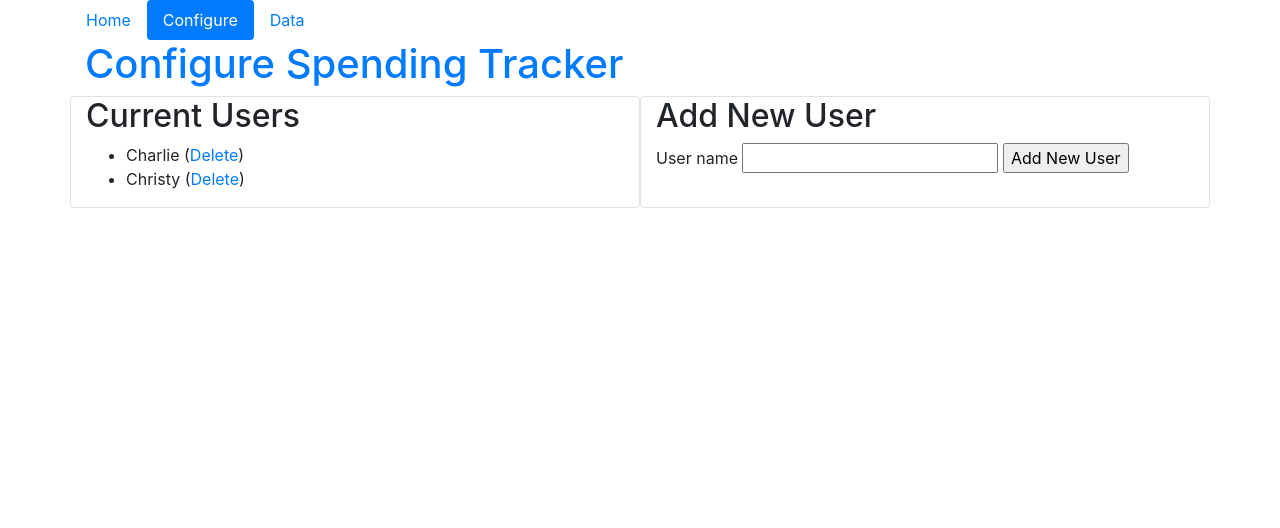
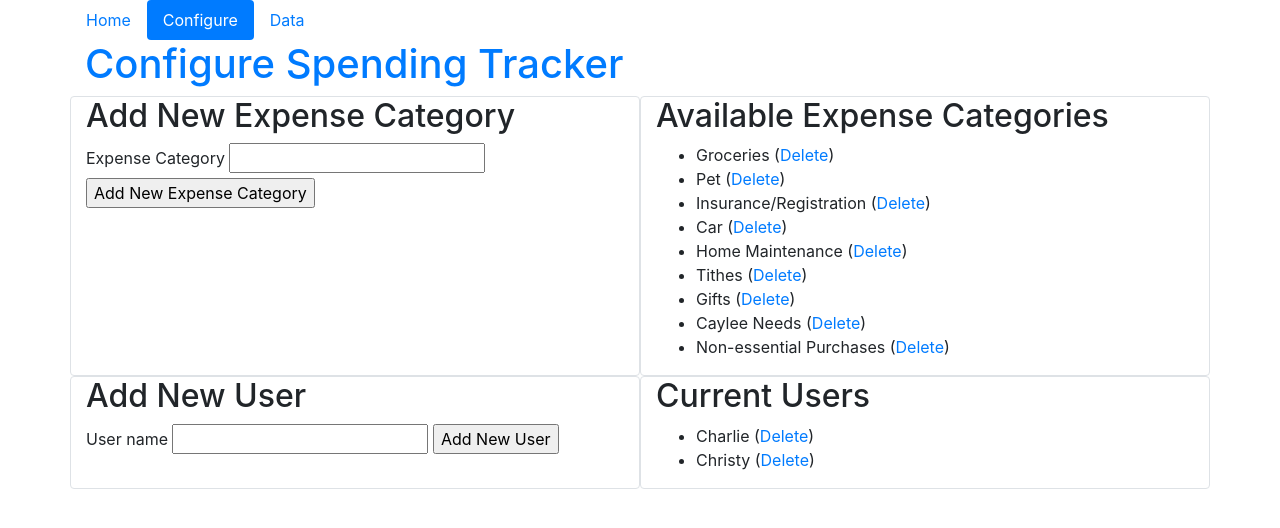
Before and after one commit to charliecoderdad/spending-tracker, a Flask app: page /configure in a window 1280 px wide. Shown: the top 528 px of the page. Run offline with Flask 2, Linux system fonts and the light colour scheme; data comes from the database, SQL or seed files in the repository; both versions use the stored data as it was after the commit; some libraries are stand-ins or nearby versions.

Commit message:
Add add/remove category functionality

```diff
--- a/tracker_app/forms.py
+++ b/tracker_app/forms.py
@@ -2,6 +2,10 @@ from flask_wtf import FlaskForm
 from wtforms import StringField, SubmitField
 from wtforms.validators import DataRequired
 
+class NewCategoryForm(FlaskForm):
+	category = StringField('Expense Category', validators=[DataRequired()])
+	submit = SubmitField('Add New Expense Category')
+
 class NewUserForm(FlaskForm):
 	username = 	StringField('User name', validators=[DataRequired()])
 	submit = SubmitField('Add New User')
--- a/tracker_app/models.py
+++ b/tracker_app/models.py
@@ -1,5 +1,9 @@
 from datetime import datetime
 from tracker_app import db
+
+class Expense(db.Model):
+	id = db.Column(db.Integer, primary_key=True)
+	description = db.Column(db.Text)
 
 class User(db.Model):
     id = db.Column(db.Integer, primary_key=True)
--- a/tracker_app/routes.py
+++ b/tracker_app/routes.py
@@ -1,7 +1,7 @@
 from tracker_app import app, db
 from flask import render_template, url_for, flash, redirect
 from tracker_app import forms
-from tracker_app.models import User
+from tracker_app.models import User, Category
 
 @app.route("/")
 def home():
@@ -10,19 +10,33 @@ def home():
 @app.route("/configure", methods=["GET","POST"])
 def configure():
 	newUserForm = forms.NewUserForm()
+	newCategoryForm = forms.NewCategoryForm()
 	if newUserForm.validate_on_submit():
 		user = User(username=newUserForm.username.data)
 		db.session.add(user)
 		db.session.commit()
 		flash(f"User '{user.username}' has been successfully added", "success")
 		return redirect(url_for('configure'))
-	return render_template('configure.html', users=User.query.all(), newUserForm=newUserForm)
+	if newCategoryForm.validate_on_submit():
+		cat = Category(category=newCategoryForm.category.data)
+		db.session.add(cat)
+		db.session.commit()
+		flash(f"User '{cat.category}' has been successfully added", "success")
+		return redirect(url_for('configure'))
+	return render_template('configure.html', users=User.query.all(), newUserForm=newUserForm,
+				newCategoryForm=newCategoryForm, categories=Category.query.all())
+
+@app.route("/deleteCategory/<categoryId>", methods=["GET","POST"])
+def deleteCategory(categoryId):
+	deletedCategory = Category.query.filter(Category.id == categoryId).first().category
+	Category.query.filter(Category.id == categoryId).delete()
+	db.session.commit()
+	flash(f"Category '{deletedCategory}' has been successfully removed", "success")
+	return redirect(url_for('configure'))
 
 @app.route("/deleteUser/<userid>", methods=["GET","POST"])
 def deleteUser(userid):
-	print(f"Charlie debug: User to delete {userid}")
 	deletedUser = User.query.filter(User.id == userid).first().username
-	print(f"Charlie test: {deletedUser}")
 	User.query.filter(User.id == userid).delete()
 	db.session.commit()
 	flash(f"User '{deletedUser}' has been successfully removed", "success")
--- a/tracker_app/templates/configure.html
+++ b/tracker_app/templates/configure.html
@@ -4,8 +4,35 @@
 {% block content %}
 <h1 class="text-primary">Configure Spending Tracker</h1>
 
-<div class="row">
+<div class="row" id="expenses-config">
 
+	<div class="col-sm border rounded">
+		<h2>Add New Expense Category</h2>
+		<form method="POST" action={{ url_for('configure') }}>
+			{{ newCategoryForm.csrf_token }}
+			{{ newCategoryForm.category.label }} {{ newCategoryForm.category(size=20) }}
+			{{ newCategoryForm.submit }}
+		</form>
+	</div>
+	<div class="col-sm border rounded">
+		<h2>Available Expense Categories</h2>
+		<ul>
+			{% for cat in categories %}
+				<li>{{ cat.category }} (<a href={{ url_for('deleteCategory', categoryId=cat.id) }}>Delete</a>)</li>
+			{% endfor %}
+		</ul>
+	</div>
+</div>
+
+<div class="row" id="users-config">
+	<div class="col-sm border rounded">
+		<h2>Add New User</h2>
+		<form method="POST" action={{ url_for('configure') }}>
+			{{ newUserForm.csrf_token }}
+			{{ newUserForm.username.label }} {{ newUserForm.username(size=20) }}
+			{{ newUserForm.submit }}
+		</form>
+	</div>
 	<div class="col-sm border rounded">
 		<h2>Current Users</h2>
 		<ul>
@@ -15,16 +42,6 @@
 		</ul>
 	</div>
 
-	<div class="col-sm border rounded">
-		<h2>Add New User</h2>
-		<form method="POST" action={{ url_for('configure') }}>
-			{{ newUserForm.csrf_token }}
-			{{ newUserForm.username.label }} {{ newUserForm.username(size=20) }}
-			{{ newUserForm.submit }}
-		</form>
-	</div>
-
 </div>
 
-
 {% endblock %}
```
Also changed, not shown: tracker_app/spending.db.
